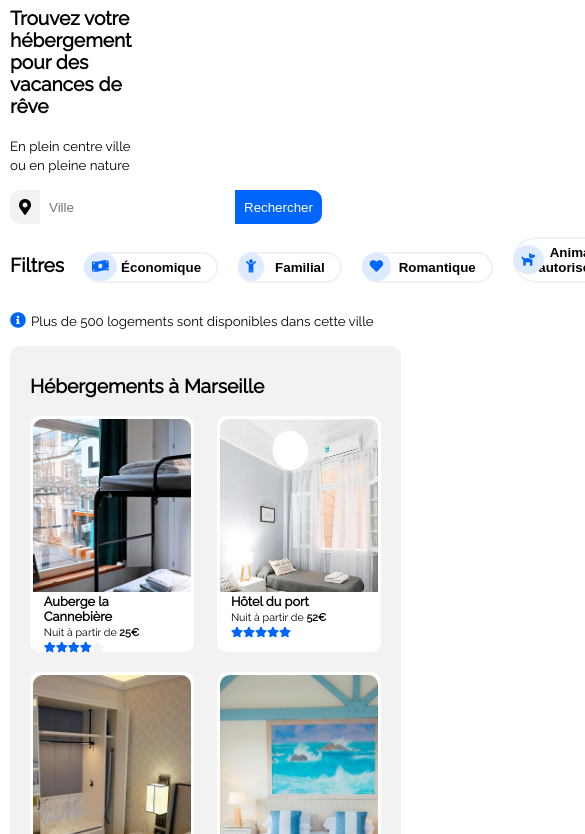
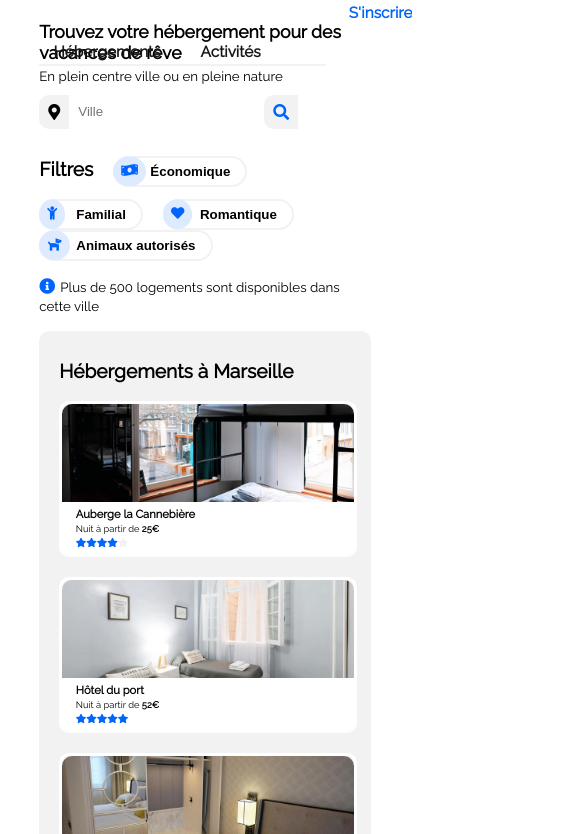
Before and after one commit to FaridAmimri/P2-Reservia, a plain HTML site: page index.html in a window 390 px wide. Shown: the part 81-915 px from the top of the page, 585 px wide, since content can reach past the window. Drawn offline with Linux system fonts and the light colour scheme.

Commit message:
Commit Mobile V1

```diff
--- a/index.html
+++ b/index.html
@@ -23,8 +23,8 @@
         </div>
         <nav>
             <ul>
-                <li class="mobile"><a href="#hebergements">Hébergements</a></li>
-                <li class="mobile"><a href="#activites">Activités</a></li>
+                <li><a href="#hebergements">Hébergements</a></li>
+                <li><a href="#activites">Activités</a></li>
                 <li><a href="#"><span>S'inscrire</span></a></li>
             </ul>
         </nav>
@@ -34,7 +34,7 @@
         <div id="localisation">
             <i class="fas fa-map-marker-alt"></i>
             <input type="search" name="city" placeholder="Ville">
-            <button type="submit">Rechercher</button>
+            <button type="submit">Rechercher</button><i class="fas fa-search"></i>
         </div>
         <div id="filtres">
             <h3>Filtres</h3>
--- a/style.css
+++ b/style.css
@@ -128,6 +128,7 @@ p i{
     margin-right: 5px;
     color: var(--bluecolor);
 }
+i.fas.fa-search {display:none;}
 
 /* Section & Aside */
 
@@ -425,6 +426,41 @@ footer li {
 /* Propriétés responsive si la fenêtre fait au plus 768px - Smartphones */
 
 @media screen and (max-width : 768px) {
-    body {width: auto; margin :auto;}
-    header {width: auto;}
+
+     /* Header */
+
+    body {width: auto; margin :auto; width: 85%;}
+    header {width: auto; flex-direction: column;}
+    header h3 {width: auto; font-size: 1.1em; padding: 5% 0 0 0; margin-bottom: auto;}
+    header p {margin: 1% 0 3% 0;}
+    nav {position: absolute; top: 12%; font-size: 1.2em;}
+    nav ul {padding-left: 5%; border-bottom: 2px solid var(--greycolor); line-height: -3%; padding-bottom: 1%;}
+    nav ul a {width: 50%; padding-bottom: 1%;}
+    nav span {position: absolute; top: -25%; right: -30%;}
+    nav a:hover {color:var(--bluecolor); border-bottom: 2px solid var(--bluecolor); border-top: none; padding-bottom: 7%;}
+
+     /* Form */
+
+    form {width: 100%;}
+    #localisation {width: 100%;}
+    #localisation button {display: none;}
+    i.fas.fa-search {display:table; color:var(--bluecolor); border-radius: 10px; }
+    #filtres {height: auto; flex-wrap: wrap;}
+
+    /* Section & Aside */
+
+    section {display: inline-block ; width: 100%; height: auto; margin: 0;}
+    #container1 {width: auto; height: auto;}
+    #hebergements {width: 100% ; flex-direction: column;}
+    #container1 article {width: 100%; height: 150px;}
+    .images1 {width: 100% ; height: 65%; border-radius: 10px 10px 0 0;}
+    .overlay1 {width: 100%; height: 35%;}
+    .overlay1 p {font-size: 0.7em; margin: 2%;}
+    aside {flex-direction: column; width: 90%; height: auto; padding: 10px 20px}
+    aside article {width: 100%; height: 150px;}
+    .images2 {width: 55% ; height: 100%;}
+    .overlay2 {width: 50%; height: 100%;}
+    .overlay2 p {font-size: 0.7em; margin: 4%;}
+
+
 }
```
